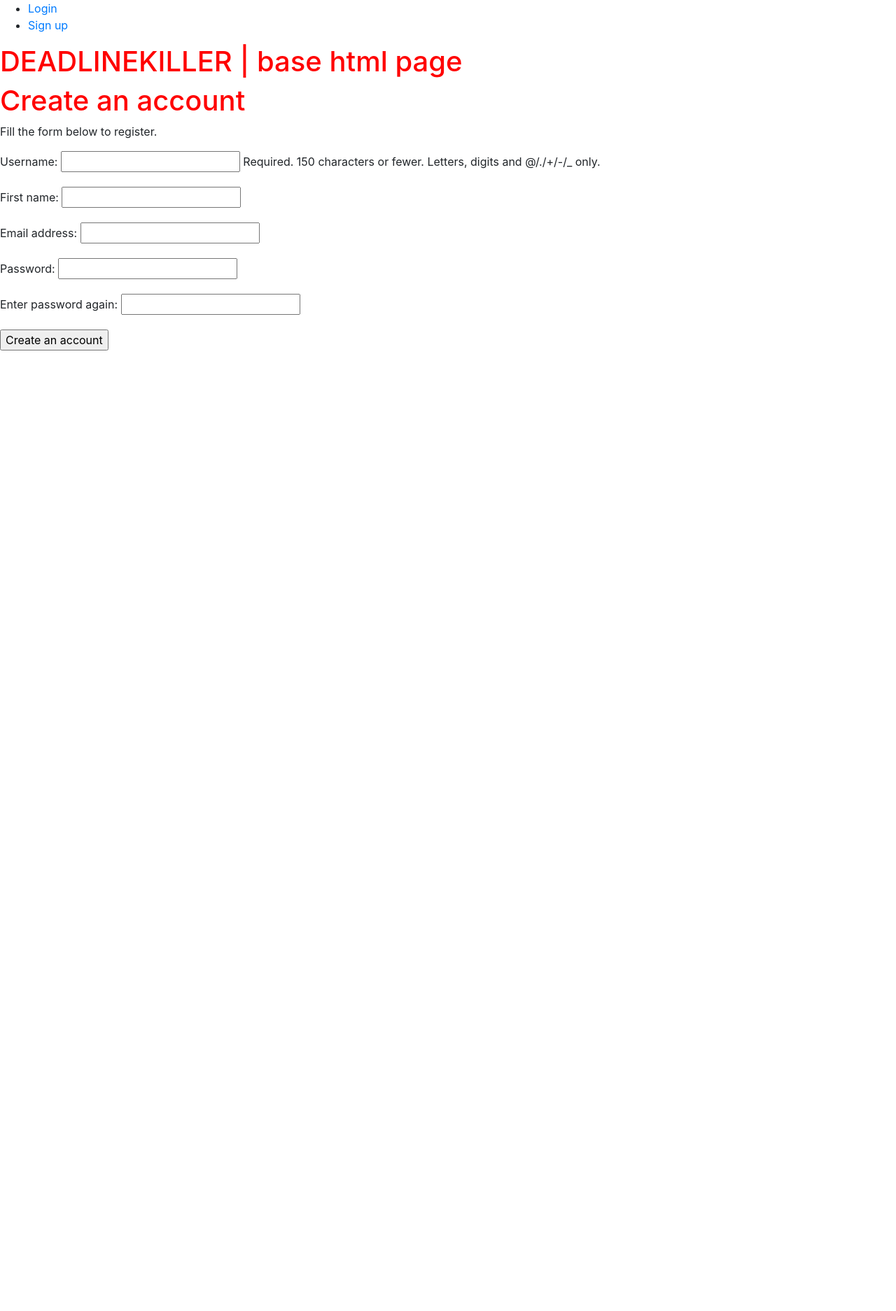
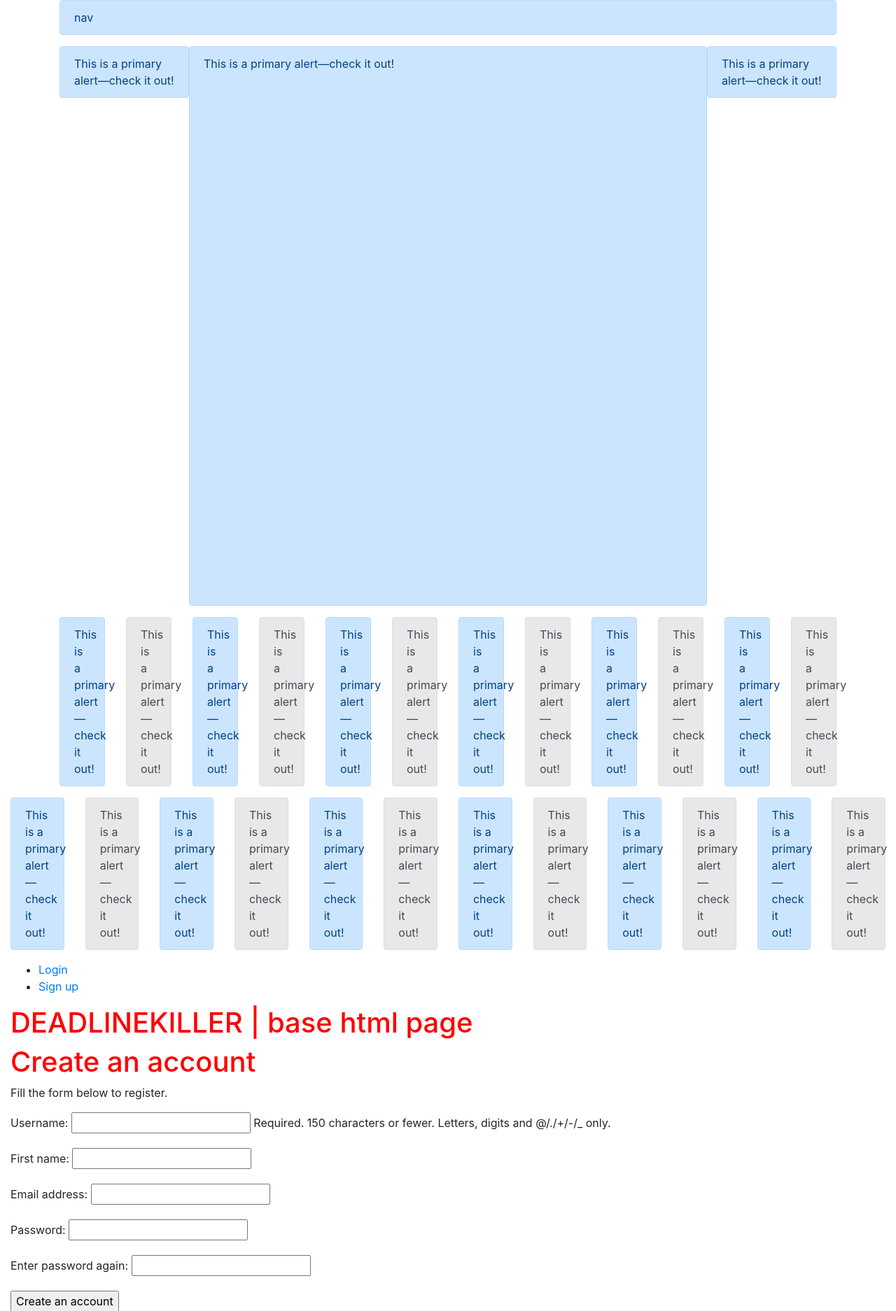
Before and after one commit to lucaromanowski/deadlinekiller, a Django app: page /account/register/ in a window 1280 px wide. Shown: the top 1874 px of the page at 70% size. Before the commit the page ends 501 px from the top, so only its background shows below. Run offline with Django 3.2, Linux system fonts and the light colour scheme; some libraries are stand-ins or nearby versions.

Commit message:
bootstrap fun

```diff
--- a/deadlinekiller/account/templates/base.html
+++ b/deadlinekiller/account/templates/base.html
@@ -5,25 +5,220 @@
 <html>
 <head>
 	<title>{% block title %}{% endblock %}</title>
+
 	<!-- Bootstrap -->
+	 <!-- Required meta tags -->
+    <meta charset="utf-8">
+    <meta name="viewport" content="width=device-width, initial-scale=1, shrink-to-fit=no">
+    <!-- Bootstrap CSS -->
 	<link rel="stylesheet" href="https://maxcdn.bootstrapcdn.com/bootstrap/4.0.0-beta.2/css/bootstrap.min.css" integrity="sha384-PsH8R72JQ3SOdhVi3uxftmaW6Vc51MKb0q5P2rRUpPvrszuE4W1povHYgTpBfshb" crossorigin="anonymous">
 
 	<!-- Local css -->
 	<link rel="stylesheet" type="text/css" href="{% static "account/base.css" %}">
 </head>
 <body>
+
+
+<!-- BOOSTSTRAP TESTS -->
+
+	<div class="container">
+		<div class="row">
+			<div class="col-12">
+				<div class="alert alert-primary" role="alert">
+	  				nav
+				</div>
+			</div>
+
+		</div>
+		<div class="row no-gutters">
+			<div class="col-2">
+				<div class="alert alert-primary" role="alert">
+	  				This is a primary alert—check it out!
+				</div>
+			</div>
+			<div class="col-8">
+				<div class="alert alert-primary" role="alert" style="min-height: 800px">
+	  				This is a primary alert—check it out!
+				</div>
+			</div>
+			<div class="col-2">
+				<div class="alert alert-primary" role="alert">
+	  				This is a primary alert—check it out!
+				</div>
+			</div>
+		</div>
+	</div>
+
+
+
+	<div class='container'>
+
+
+		<div class="row">
+			<div class="col-1">
+				<div class="alert alert-primary" role="alert">
+	  				This is a primary alert—check it out!
+				</div>
+			</div>
+			<div class="col-1">
+				<div class="alert alert-secondary" role="alert">
+	  				This is a primary alert—check it out!
+				</div>
+			</div>
+			<div class="col-1">
+				<div class="alert alert-primary" role="alert">
+	  				This is a primary alert—check it out!
+				</div>
+			</div>
+			<div class="col-1">
+				<div class="alert alert-secondary" role="alert">
+	  				This is a primary alert—check it out!
+				</div>
+			</div>
+			<div class="col-1">
+				<div class="alert alert-primary" role="alert">
+	  				This is a primary alert—check it out!
+				</div>
+			</div>
+			<div class="col-1">
+				<div class="alert alert-secondary" role="alert">
+	  				This is a primary alert—check it out!
+				</div>
+			</div>
+			<div class="col-1">
+				<div class="alert alert-primary" role="alert">
+	  				This is a primary alert—check it out!
+				</div>
+			</div>
+			<div class="col-1">
+				<div class="alert alert-secondary" role="alert">
+	  				This is a primary alert—check it out!
+				</div>
+			</div>
+			<div class="col-1">
+				<div class="alert alert-primary" role="alert">
+	  				This is a primary alert—check it out!
+				</div>
+			</div>
+			<div class="col-1">
+				<div class="alert alert-secondary" role="alert">
+	  				This is a primary alert—check it out!
+				</div>
+			</div>
+			<div class="col-1">
+				<div class="alert alert-primary" role="alert">
+	  				This is a primary alert—check it out!
+				</div>
+			</div>
+			<div class="col-1">
+				<div class="alert alert-secondary" role="alert">
+	  				This is a primary alert—check it out!
+				</div>
+			</div>
+
+		</div>
+
+
+	</div>
+
+
+	<div class='container-fluid'>
+
+
+		<div class="row">
+			<div class="col-1">
+				<div class="alert alert-primary" role="alert">
+	  				This is a primary alert—check it out!
+				</div>
+			</div>
+			<div class="col-1">
+				<div class="alert alert-secondary" role="alert">
+	  				This is a primary alert—check it out!
+				</div>
+			</div>
+			<div class="col-1">
+				<div class="alert alert-primary" role="alert">
+	  				This is a primary alert—check it out!
+				</div>
+			</div>
+			<div class="col-1">
+				<div class="alert alert-secondary" role="alert">
+	  				This is a primary alert—check it out!
+				</div>
+			</div>
+			<div class="col-1">
+				<div class="alert alert-primary" role="alert">
+	  				This is a primary alert—check it out!
+				</div>
+			</div>
+			<div class="col-1">
+				<div class="alert alert-secondary" role="alert">
+	  				This is a primary alert—check it out!
+				</div>
+			</div>
+			<div class="col-1">
+				<div class="alert alert-primary" role="alert">
+	  				This is a primary alert—check it out!
+				</div>
+			</div>
+			<div class="col-1">
+				<div class="alert alert-secondary" role="alert">
+	  				This is a primary alert—check it out!
+				</div>
+			</div>
+			<div class="col-1">
+				<div class="alert alert-primary" role="alert">
+	  				This is a primary alert—check it out!
+				</div>
+			</div>
+			<div class="col-1">
+				<div class="alert alert-secondary" role="alert">
+	  				This is a primary alert—check it out!
+				</div>
+			</div>
+			<div class="col-1">
+				<div class="alert alert-primary" role="alert">
+	  				This is a primary alert—check it out!
+				</div>
+			</div>
+			<div class="col-1">
+				<div class="alert alert-secondary" role="alert">
+	  				This is a primary alert—check it out!
+				</div>
+			</div>
+
+		</div>
+
+
+	</div>
+
+
+
+<!-- END BOOTSTRAP TESTS -->
+
+
+
+<div class="container-fluid">
+
+<!-- NAVBAR -->
+	<div class="row">
+		<div class="col-12">
 			<nav>
 				<ul>
 					{% if request.user.is_authenticated %}
 						<li>You are logged in as: {{ request.user.username }} | <a href="{% url 'account:logout' %}">logout</a>.</li>
 						<li><a href="{% url 'deadlines:deadline_list' %}">Deadlines</a></li>
 						<li><a href="{% url 'teams:team_list' %}">Teams</a></li>
+						<li><a href="{% url 'friends:connections' %}">Friends</a></li>
 					{% else %}
 						<li><a href="{% url 'account:login' %}">Login</a></li>
 						<li><a href="{% url 'account:register' %}">Sign up</a></li>
 					{% endif %}
 				</ul>
 			</nav>
+		</div>
+	</div>
+
 
 	<!-- Django messages -->
 	{% if messages %}
@@ -41,6 +236,7 @@
 	{% block content %}
 	{% endblock %}
 
+</div>
 
 	<!-- Bootstrap -->
 	<script src="https://code.jquery.com/jquery-3.2.1.slim.min.js" integrity="sha384-KJ3o2DKtIkvYIK3UENzmM7KCkRr/rE9/Qpg6aAZGJwFDMVNA/GpGFF93hXpG5KkN" crossorigin="anonymous"></script>
```
Lines whose indentation alone changed are shown as unchanged.
